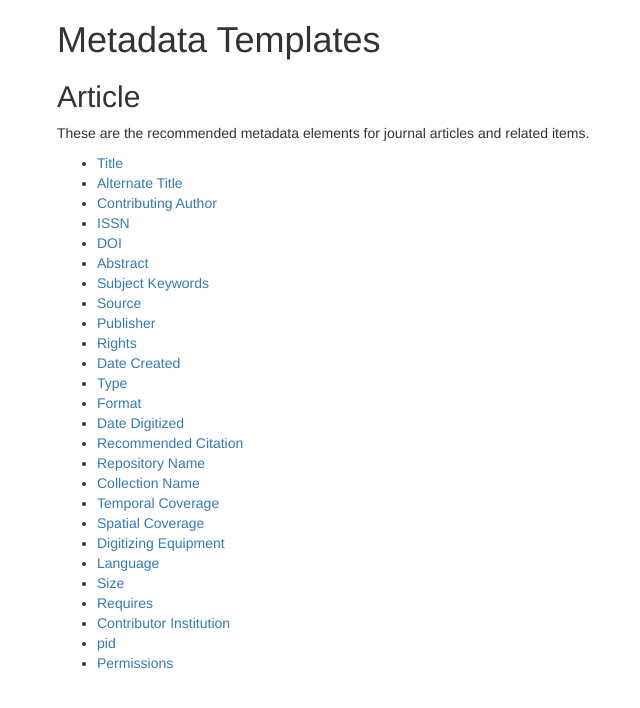
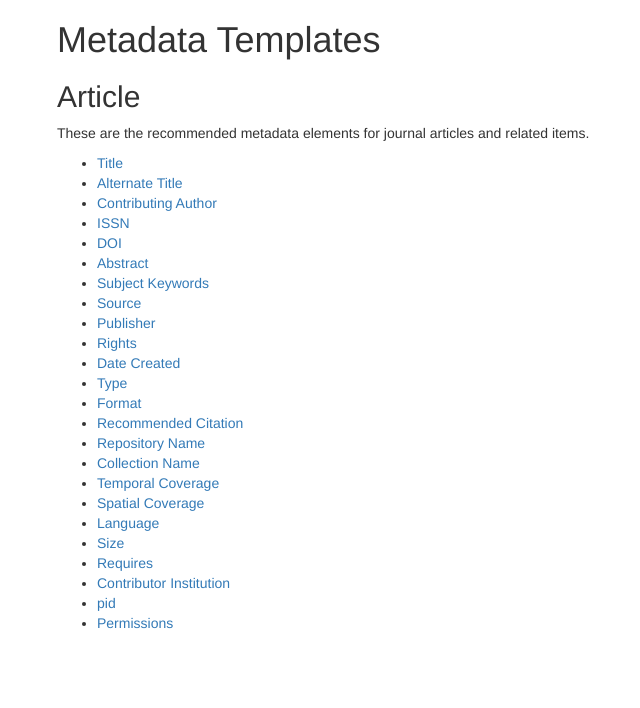
Before and after one commit to ndlib/metadata_application_profile, a Jekyll site: the page built from templates/index.html, in a window 1280 px wide. Shown: the top 708 px of the page, without its empty margins (13-653 px from the left). Built offline with Jekyll 4.4.1, drawn with Linux system fonts in a browser that asks for light colours; nearby versions of some CDN libraries; library files that are not in the unit come from our copies; Markdown is read by kramdown in place of the engine named in the settings.

Commit message:
Removing digitization fields for self-submit

```diff
--- a/_data/templates.yml
+++ b/_data/templates.yml
@@ -17,13 +17,11 @@
     - 'date_created'
     - 'type'
     - 'format'
-    - 'date_digitized'
     - 'recommended_citation'
     - 'repository_name'
     - 'collection_name'
     - 'temporal_coverage'
     - 'spatial_coverage'
-    - 'digitizing_equipment'
     - 'language'
     - 'size'
     - 'requires'
```
